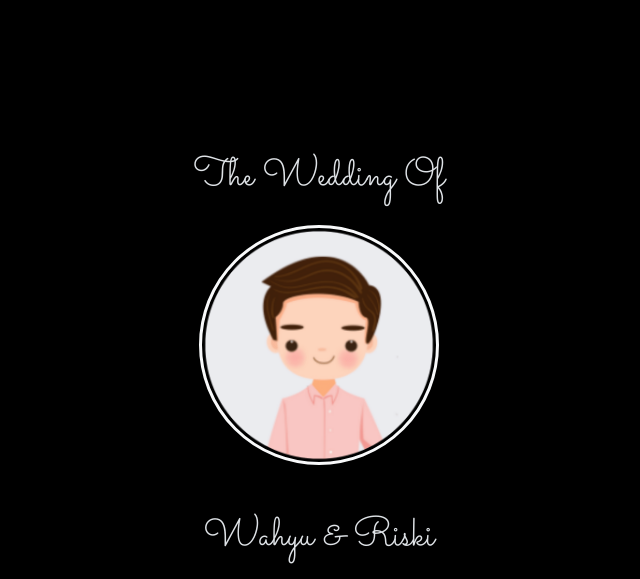
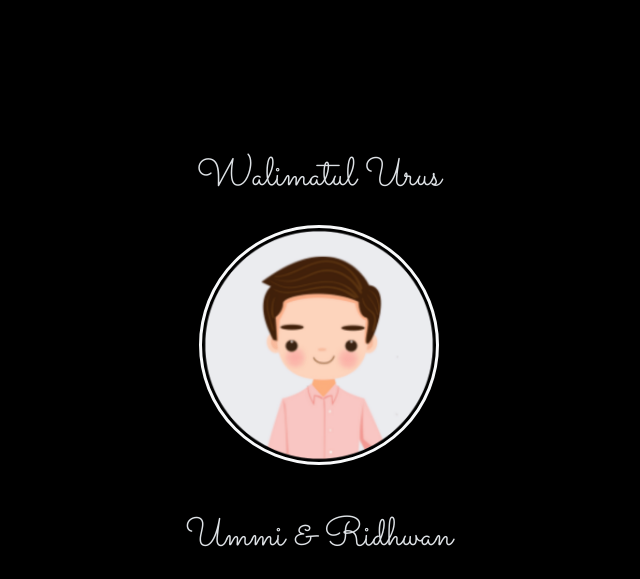
Before and after one commit to MadLudz/Invitation.card, a website with bundled scripts: page index.html in a window 1280 px wide. Shown: the top 579 px of the page, without its empty margins (321-961 px from the left). Built offline with nearby package versions, Linux system fonts and the light colour scheme.

Commit message:
Add files via upload

```diff
--- a/css/app.css
+++ b/css/app.css
@@ -39,7 +39,7 @@
 }
 
 .loading-page {
-    position: fixed;
+    position:fixed;
     inset: 0 !important;
     width: 100%;
     height: 100%;
--- a/css/common.css
+++ b/css/common.css
@@ -10,7 +10,7 @@ html {
 body {
     font-family: 'Josefin Sans', sans-serif !important;
     padding: 0 !important;
-    overflow-x: hidden;
+    overflow-x:auto;
 }
 
 svg {
--- a/index.html
+++ b/index.html
@@ -440,11 +440,11 @@
     <div class="loading-page bg-black" id="welcome" style="opacity: 1;">
         <div class="d-flex justify-content-center align-items-center" style="height: 100vh !important;">
             <div class="text-center">
-                <h2 class="font-esthetic mb-4" style="font-size: 2.5rem;">The Wedding Of</h2>
+                <h2 class="font-esthetic mb-4" style="font-size: 2.5rem;">Walimatul Urus</h2>
 
                 <img src="./assets/images/cowo.png" alt="background" class="img-center-crop rounded-circle border border-3 border-light shadow mb-4 mx-auto">
 
-                <h2 class="font-esthetic my-4" style="font-size: 2.5rem;">Wahyu &amp; Riski</h2>
+                <h2 class="font-esthetic my-4" style="font-size: 2.5rem;">Ummi &amp; Ridhwan</h2>
                 <div id="guest-name" data-message="Kepada Yth Bapak/Ibu/Saudara/i"></div>
 
                 <button type="button" class="btn btn-light shadow rounded-4 mt-4" onclick="guest.open(this)">
@@ -467,7 +467,7 @@
     <!-- Loading Page -->
     <div class="loading-page bg-black" id="loading" style="opacity: 1;">
         <div class="d-flex justify-content-center align-items-center" style="height: 100vh !important;">
-            <div class="w-75 text-center">
+            <div class="w-50 text-center">
 
                 <div class="progress" role="progressbar" style="height: 0.5rem;">
                     <div class="progress-bar" id="progress-bar" style="width: 0%"></div>
```
